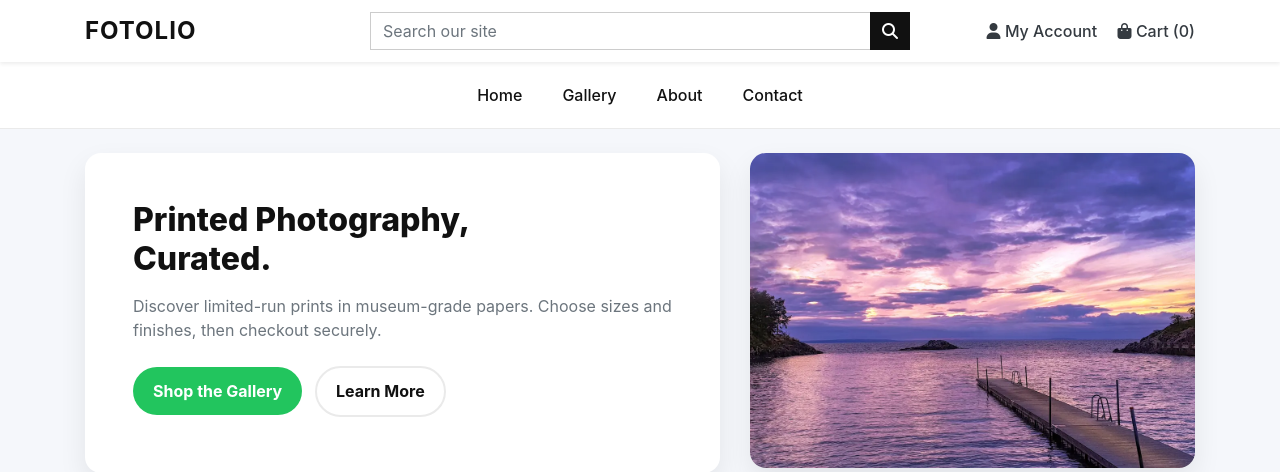
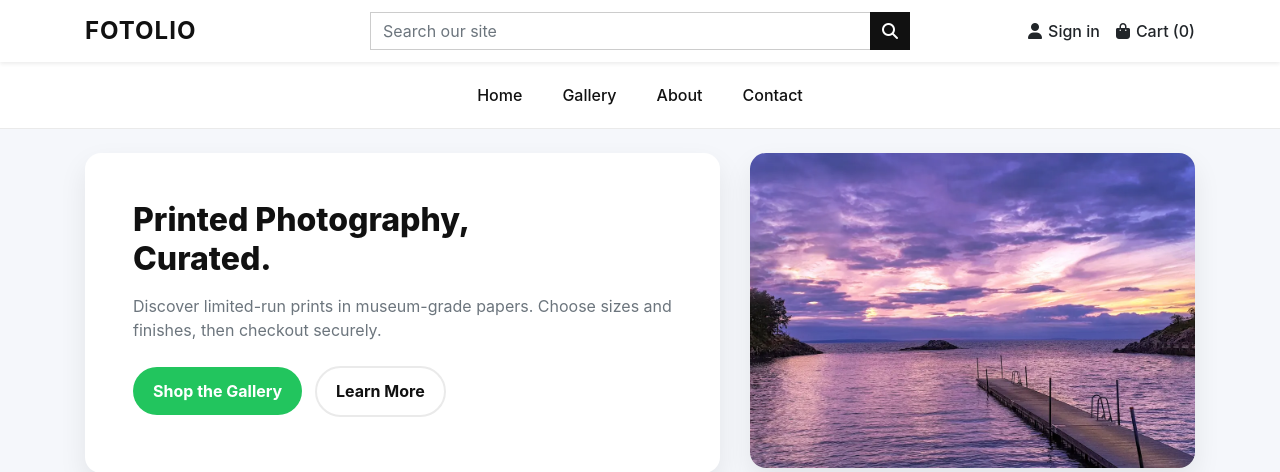
Before and after one commit to ajoedv/fotolio, a Django app: page / in a window 1280 px wide. Shown: the top 472 px of the page. Run offline with Django 4.2, Linux system fonts and the light colour scheme.

Commit message:
Add login/logout links and show username in header

```diff
--- a/static/css/base.css
+++ b/static/css/base.css
@@ -67,6 +67,8 @@ body {
     color: var(--accent) !important;
 }
 #site-header .btn-dark i { color: #fff; }
+
+
 
 /* ===== Main Navbar ===== */
 #main-nav {
@@ -202,3 +204,38 @@ body{ background: var(--hero-bg); }
     .product-detail .h3 { font-size: 1.35rem; }
     .pd-meta .size-note { display: block; margin-left: 0; margin-top: .25rem; }
 }
+
+/* Header actions (account + logout + cart) */
+#site-header .header-actions{
+    display:flex;
+    align-items:center;
+    justify-content:flex-end;
+    gap:16px;              /* مسافة بين العناصر */
+    flex-wrap:nowrap;      /* ممنوع يلفوا لسطر جديد */
+    white-space:nowrap;    /* ممنوع تقطيع النص */
+}
+
+#site-header .ha-link{
+    display:inline-flex;
+    align-items:center;
+    gap:6px;
+    color:#212529;
+    text-decoration:none;
+}
+
+#site-header .ha-link:hover{
+    color:#000;
+}
+
+/* على الشاشات الصغيرة: نخليها في الوسط ونخفي النص الطويل */
+@media (max-width: 991.98px){
+#site-header .header-actions{
+    justify-content:center;
+    gap:18px;
+}
+}
+
+/* على الموبايل الصغير جداً: نخفي اللابل ونبقي الأيقونات فقط */
+@media (max-width: 420px){
+#site-header .header-actions .label{ display:none; }
+}
--- a/templates/base.html
+++ b/templates/base.html
@@ -59,19 +59,25 @@
         </div>
 
         <!-- Account + Cart -->
-        <div class="col-12 col-lg-3 text-center text-lg-right">
-            <ul class="list-inline m-0">
-            <li class="list-inline-item mr-3">
-                <a href="{% url 'account_login' %}" class="text-dark">
-                <i class="fas fa-user"></i> My Account
-                </a>
-            </li>
-            <li class="list-inline-item">
-                <a href="#" class="text-dark">
-                <i class="fas fa-shopping-bag"></i> Cart (0)
-                </a>
-            </li>
-            </ul>
+        <div class="col-12 col-lg-3">
+        <div class="header-actions">
+            {% if user.is_authenticated %}
+            <a href="#" class="ha-link" title="Account">
+                <i class="fas fa-user"></i><span class="label">{{ user.username }}</span>
+            </a>
+            <a href="{% url 'account_logout' %}" class="ha-link" title="Sign out">
+                <i class="fas fa-sign-out-alt"></i><span class="label">Sign out</span>
+            </a>
+            {% else %}
+            <a href="{% url 'account_login' %}" class="ha-link" title="Sign in">
+                <i class="fas fa-user"></i><span class="label">Sign in</span>
+            </a>
+            {% endif %}
+
+            <a href="#" class="ha-link" title="Cart">
+            <i class="fas fa-shopping-bag"></i><span class="label">Cart (0)</span>
+            </a>
+        </div>
         </div>
 
         </div>
```
